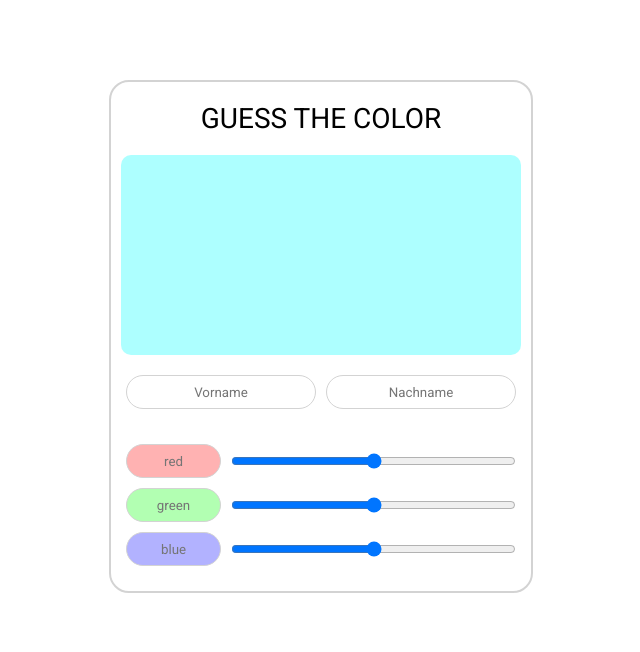
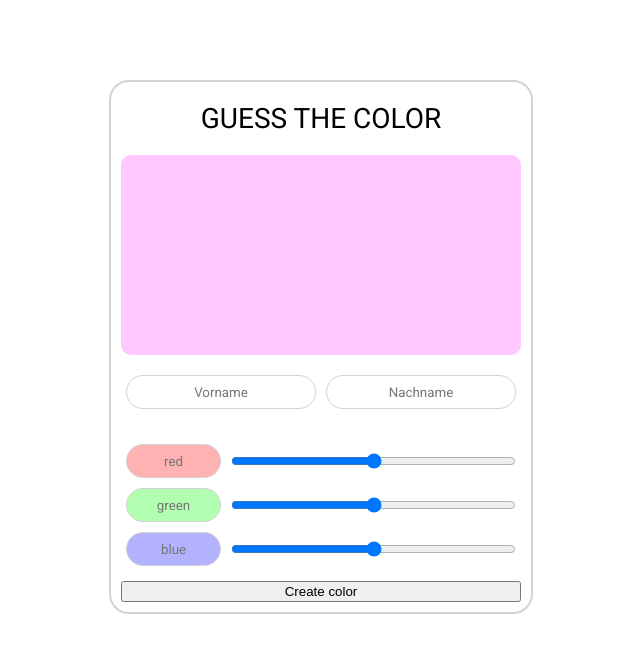
Before and after one commit to aledomakis/colour-guesser, a React (Create React App) app: page / in a window 1280 px wide. Shown: the top 652 px of the page, without its empty margins (319-959 px from the left). Built offline with nearby package versions, Linux system fonts and the light colour scheme.

Commit message:
Implement a function to generate a random Color

```diff
--- a/src/App.js
+++ b/src/App.js
@@ -1,12 +1,26 @@
 import Colourbox from "./Colourbox";
 import Inputs from "./Inputs";
+import { useState } from "react";
+import useColorGenerator from "./useColorGenerator";
+import { renderIntoDocument } from "react-dom/test-utils";
 
 function App() {
+  const [trueColor, setTrueColor] = useState({
+    red: 255,
+    green: 200,
+    blue: 255,
+  });
+  const generatedColor = useColorGenerator();
+  const handleGenerate = () => {
+    setTrueColor(generatedColor);
+    console.log(trueColor);
+  };
   return (
     <div className="container">
       <h1>GUESS THE COLOR</h1>
-      <Colourbox />
+      <Colourbox color={trueColor} />
       <Inputs />
+      <button onClick={handleGenerate}>Create color</button>
     </div>
   );
 }
--- a/src/Colourbox.jsx
+++ b/src/Colourbox.jsx
@@ -1,7 +1,14 @@
 import "./index.css";
 
-const Colourbox = () => {
-  return <div className="colorbox"></div>;
+const Colourbox = ({ color }) => {
+  return (
+    <div
+      className="colorbox"
+      style={{
+        backgroundColor: `rgb(${color.red},${color.green},${color.blue})`,
+      }}
+    ></div>
+  );
 };
 
 export default Colourbox;
--- /dev/null
+++ b/src/useColorGenerator.jsx
@@ -0,0 +1,9 @@
+const useColorGenerator = () => {
+  const r = Math.floor(Math.random() * 255);
+  const g = Math.floor(Math.random() * 255);
+  const b = Math.floor(Math.random() * 255);
+  const generatedColor = { r, g, b };
+  return { r, g, b };
+};
+
+export default useColorGenerator;
```
